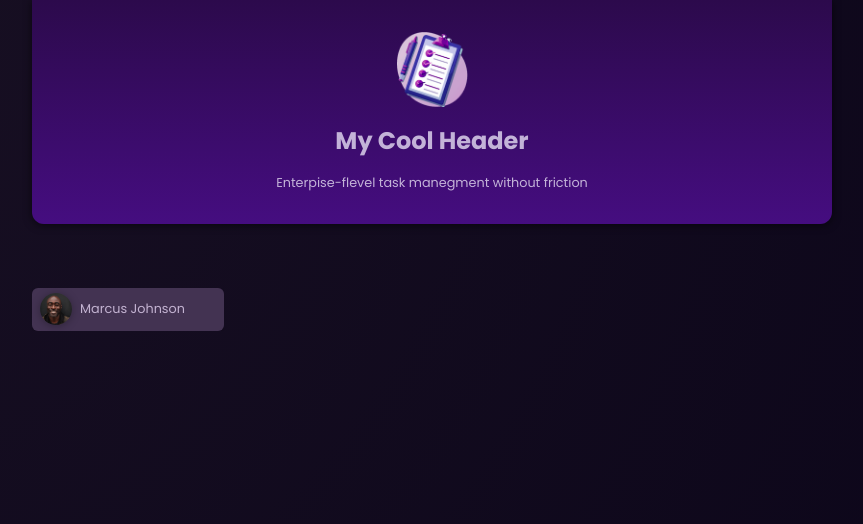
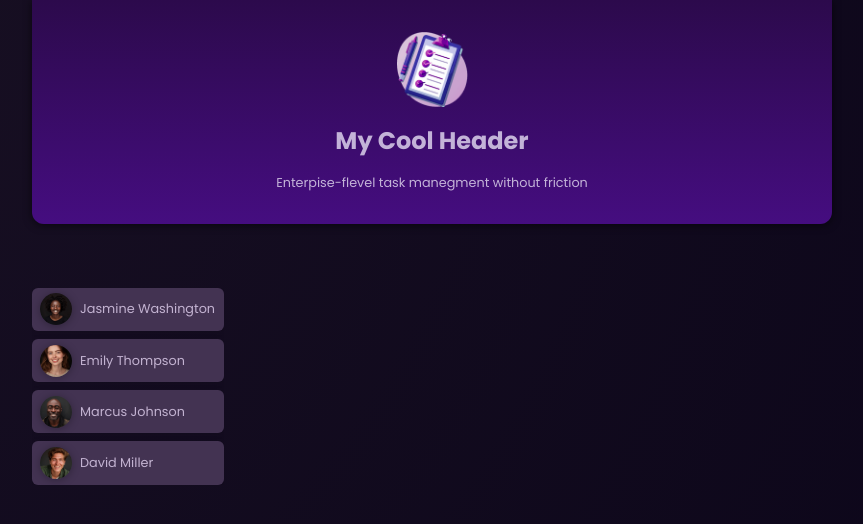
Before and after one commit to Meisterlala/angular, an Angular app in the folder 01-starting-project/: page / in a window 1280 px wide. Shown: the top 524 px of the page, without its empty margins (208-1071 px from the left). Built offline with nearby package versions, Linux system fonts and the light colour scheme.

Commit message:
Using components

```diff
--- a/01-starting-project/src/app/app.component.html
+++ b/01-starting-project/src/app/app.component.html
@@ -2,7 +2,16 @@
 <main>
   <ul id="users">
     <li>
-      <app-user />
+      <app-user [avatar]="users[0].avatar" [name]="users[0].name" />
+    </li>
+    <li>
+      <app-user [avatar]="users[1].avatar" [name]="users[1].name" />
+    </li>
+    <li>
+      <app-user [avatar]="users[2].avatar" [name]="users[2].name" />
+    </li>
+    <li>
+      <app-user [avatar]="users[3].avatar" [name]="users[3].name" />
     </li>
   </ul>
 </main>
--- a/01-starting-project/src/app/app.component.ts
+++ b/01-starting-project/src/app/app.component.ts
@@ -2,6 +2,7 @@
 
 import { HeaderComponent } from './header/header';
 import { UserComponent } from './user/user.component';
+import { DUMMY_USERS } from '../dummy-users';
 
 @Component({
   selector: 'app-root',
@@ -10,4 +11,6 @@
   templateUrl: './app.component.html',
   styleUrl: './app.component.css',
 })
-export class AppComponent {}
+export class AppComponent {
+  users = DUMMY_USERS;
+}
--- a/01-starting-project/src/app/user/user.component.html
+++ b/01-starting-project/src/app/user/user.component.html
@@ -1,6 +1,6 @@
 <div>
-  <button (click)="onSelectUser()">
-    <img [src]="'assets/users/' + selectedUser().avatar" [alt]="imagePath()" />
-    <span>{{ selectedUser().name }}</span>
+  <button (click)="onselectedUser()">
+    <img [src]="ImagePath" [alt]="ImagePath" />
+    <span>{{ name }}</span>
   </button>
 </div>
--- a/01-starting-project/src/app/user/user.component.ts
+++ b/01-starting-project/src/app/user/user.component.ts
@@ -1,7 +1,4 @@
-import { Component, computed, signal } from '@angular/core';
-import { DUMMY_USERS } from '../../dummy-users';
-
-const randomIndex = () => Math.floor(Math.random() * DUMMY_USERS.length);
+import { Component, Input } from '@angular/core';
 
 @Component({
   selector: 'app-user',
@@ -11,10 +8,12 @@
   styleUrl: './user.component.css',
 })
 export class UserComponent {
-  selectedUser = signal(DUMMY_USERS[randomIndex()]);
-  imagePath = computed(() => 'assets/users/' + this.selectedUser().avatar);
+  @Input() avatar!: string;
+  @Input() name!: string;
 
-  onSelectUser() {
-    this.selectedUser.set(DUMMY_USERS[randomIndex()]);
+  get ImagePath() {
+    return 'assets/users/' + this.avatar;
   }
+
+  onselectedUser() {}
 }
```
